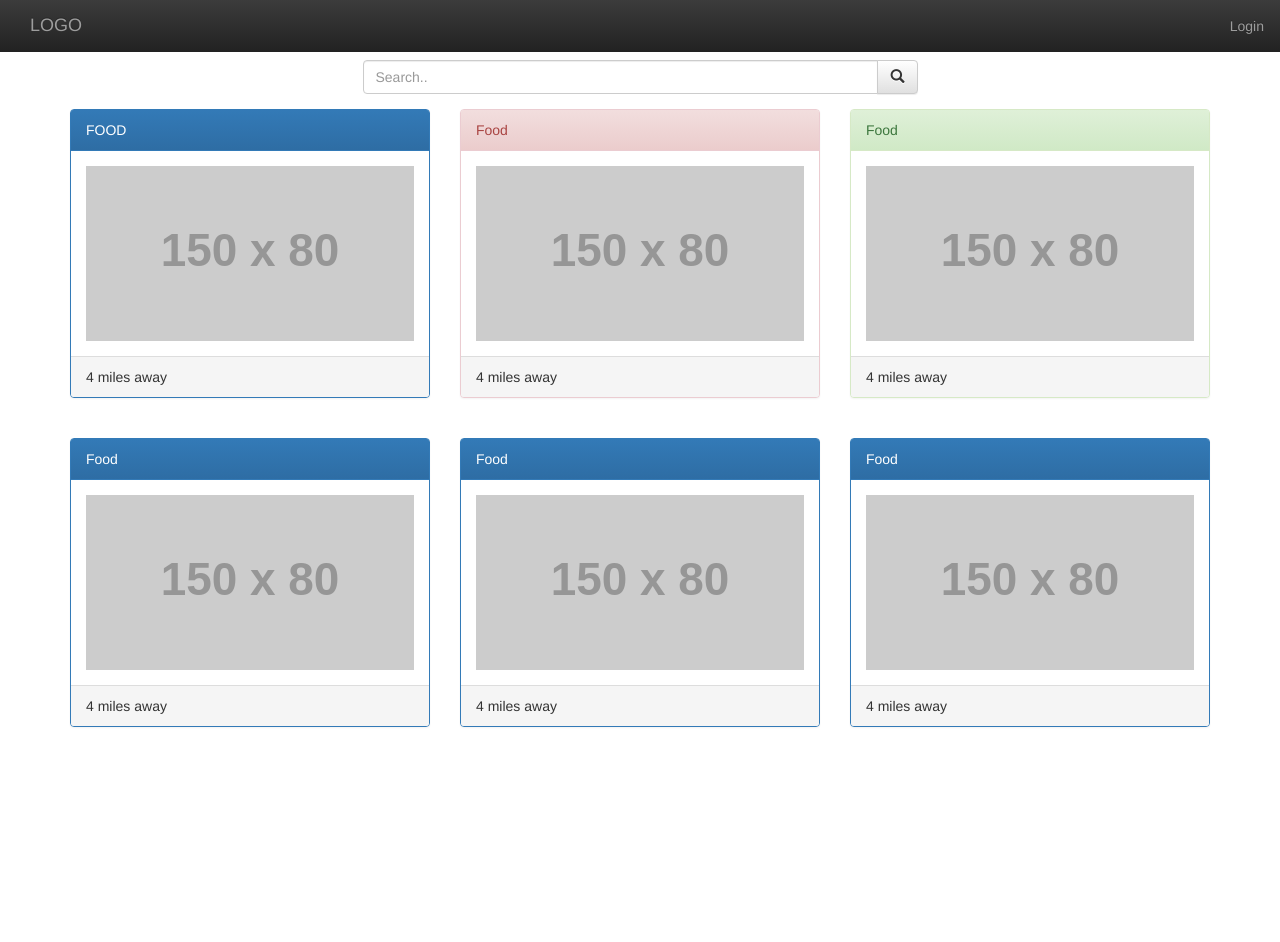
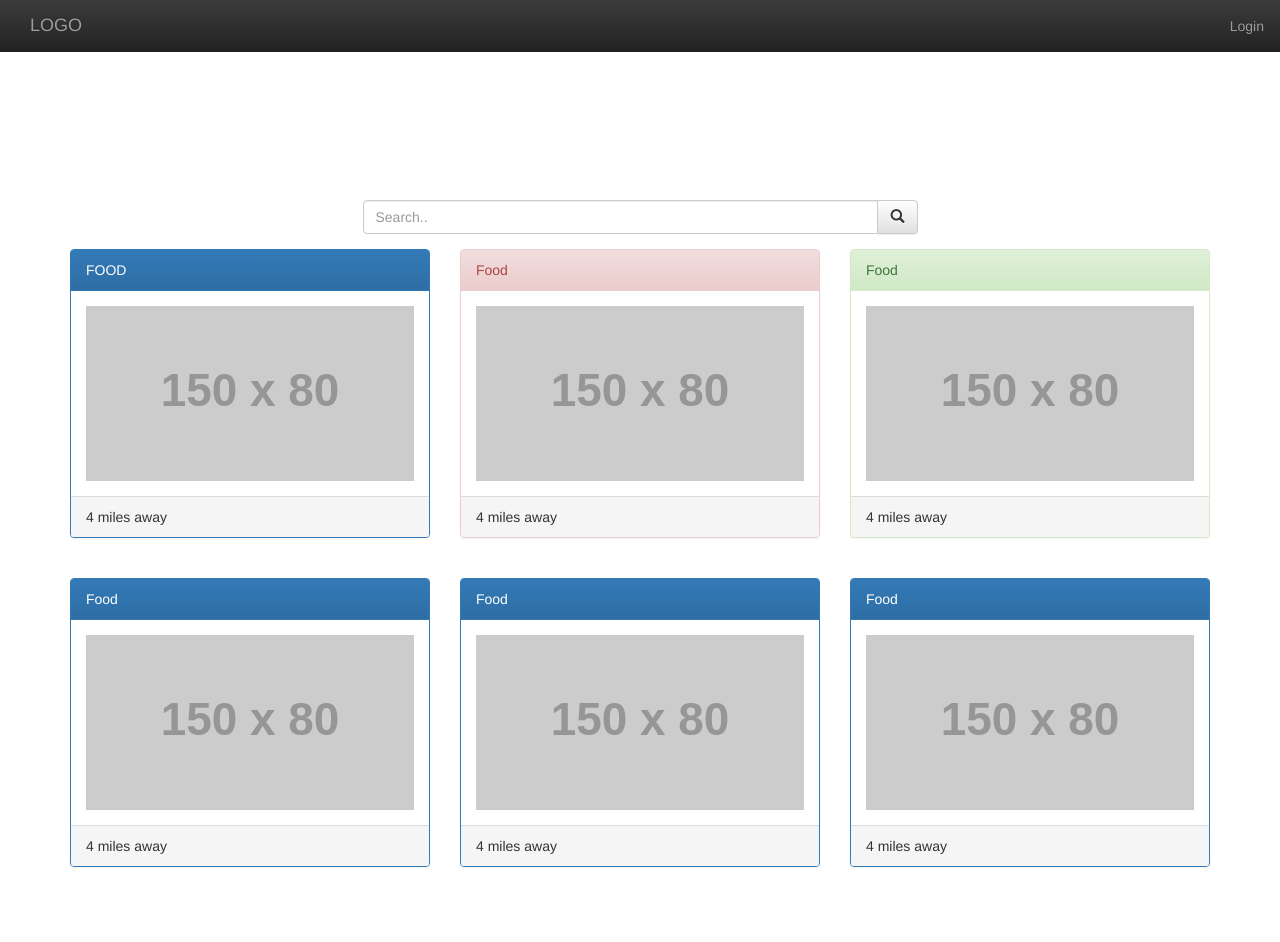
Before and after one commit to athenexcalibur/gp8, a PHP site: page / in a window 1280 px wide. Before the commit the page ends 727 px from the top, so only its background shows below. Run offline with PHP 8.4, Linux system fonts and the light colour scheme; grey boxes labelled with a size stand in for pictures from a placeholder-image service; some libraries are stand-ins or nearby versions.

Commit message:
Attempt to change navar height (commented out)

```diff
--- a/css/navbar.css
+++ b/css/navbar.css
@@ -1,4 +1,15 @@
  #page-content-wrapper{
     /* prevent overlap with navbar */
-    padding-top: 60px;
+    padding-top: 200px;
 }
+/*
+ #navbar div.container-fluid{
+     height:100px;
+ }
+
+ #navbar .navbar-header .navbar-nav {
+     margin-top: auto;
+     margin-bottom: auto;
+ }
+
+*/
```
